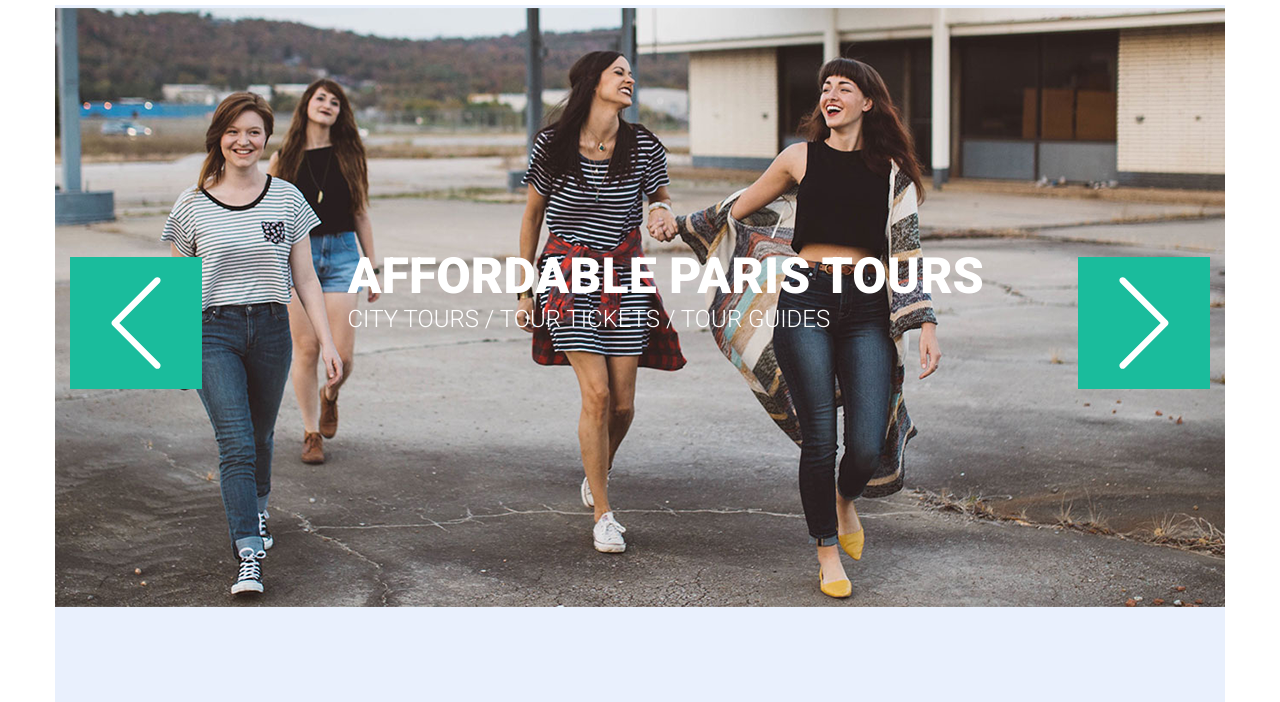
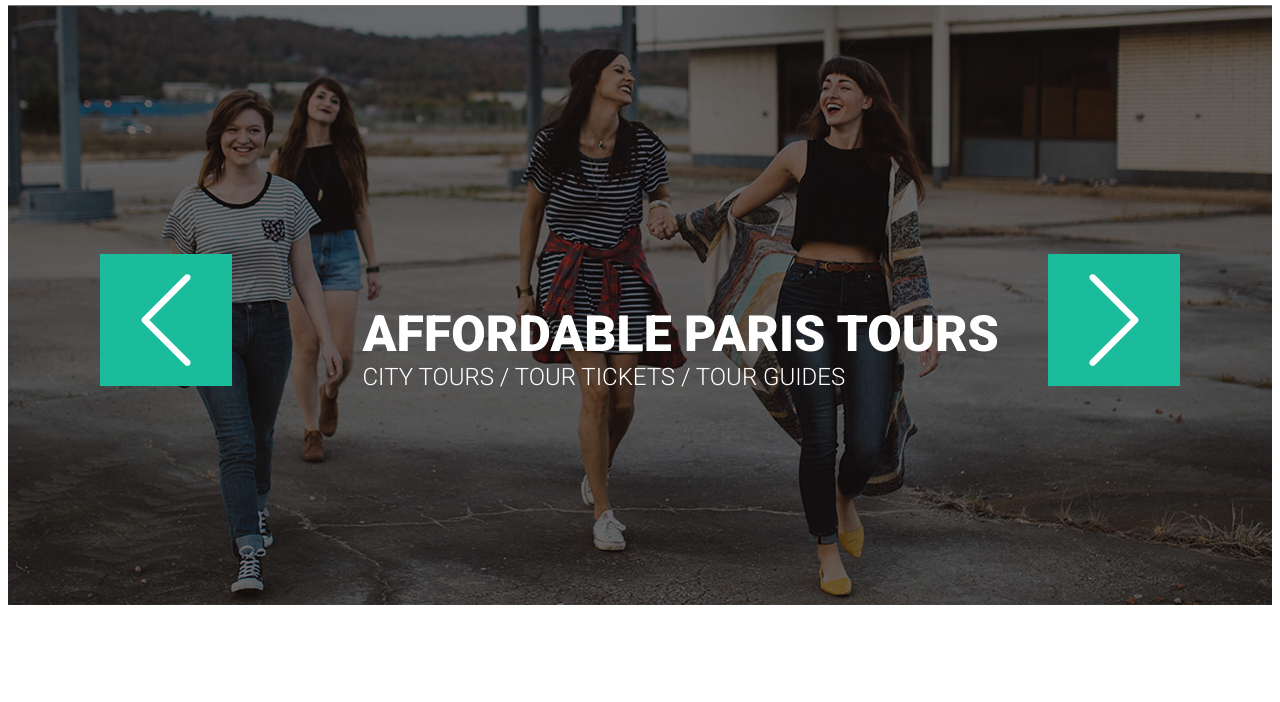
Before and after one commit to MoskovetsOlga/goit-fe-course, a plain HTML site: page module05/index5.html in a window 1280 px wide. Shown: the part 95-797 px from the top of the page. Drawn offline with nearby package versions, Linux system fonts and the light colour scheme.

Commit message:
change slider

```diff
--- a/module05/css/style5.css
+++ b/module05/css/style5.css
@@ -85,16 +85,25 @@ html {
 .section {
     padding: 0;
     margin: 0;
+    position: relative;
 }
 
 .banner {
-    height: 600px;
-    width: 1170px;
-    object-fit: cover;
+    min-height: 600px;
+    background-image:
+    linear-gradient(to left, rgba(0,0,0,.55), rgba(0,0,0,.55)), url("../image/slider.png");
+    background-repeat: no-repeat;
+    background-size: cover;
+    background-position: center;
 }
 
-.slider {
-    position: relative;
+.slider-container {
+    position: absolute;
+    width: 600px;
+    width: 1110px;
+    left: 50%;
+    top: 50%;
+    transform: translate(-50%, -50%);
 }
 
 .slider-title {
--- a/module05/index5.html
+++ b/module05/index5.html
@@ -31,11 +31,9 @@
         </nav>
     </header>
 
-    <main class="container">
     <section class="section">
-            <div class="section__inner">
-                <div class="slider">
-                    <img class="banner" src="image/slider.png">
+        <div class="banner"></div>
+         <div class="slider-container">
              <div class="slider-title">
                  <h2 class="title">affordable paris tours</h2>
                  <p class="subtitle">city tours / tour tickets / tour guides</p>
@@ -47,8 +45,9 @@
                  <svg xmlns="http://www.w3.org/2000/svg" viewBox="0 0 129 129"><path d="M40.4 121.3c-.8.8-1.8 1.2-2.9 1.2s-2.1-.4-2.9-1.2c-1.6-1.6-1.6-4.2 0-5.8l51-51-51-51c-1.6-1.6-1.6-4.2 0-5.8 1.6-1.6 4.2-1.6 5.8 0l53.9 53.9c1.6 1.6 1.6 4.2 0 5.8l-53.9 53.9z"/></svg>
              </div>
          </div>
-            </div>
      </section>
+
+    <main class="container">
         <h2 class="new-collection-tittle">new collection</h2>
 
         <section class="new-collection">
```
Lines whose indentation alone changed are shown as unchanged.
